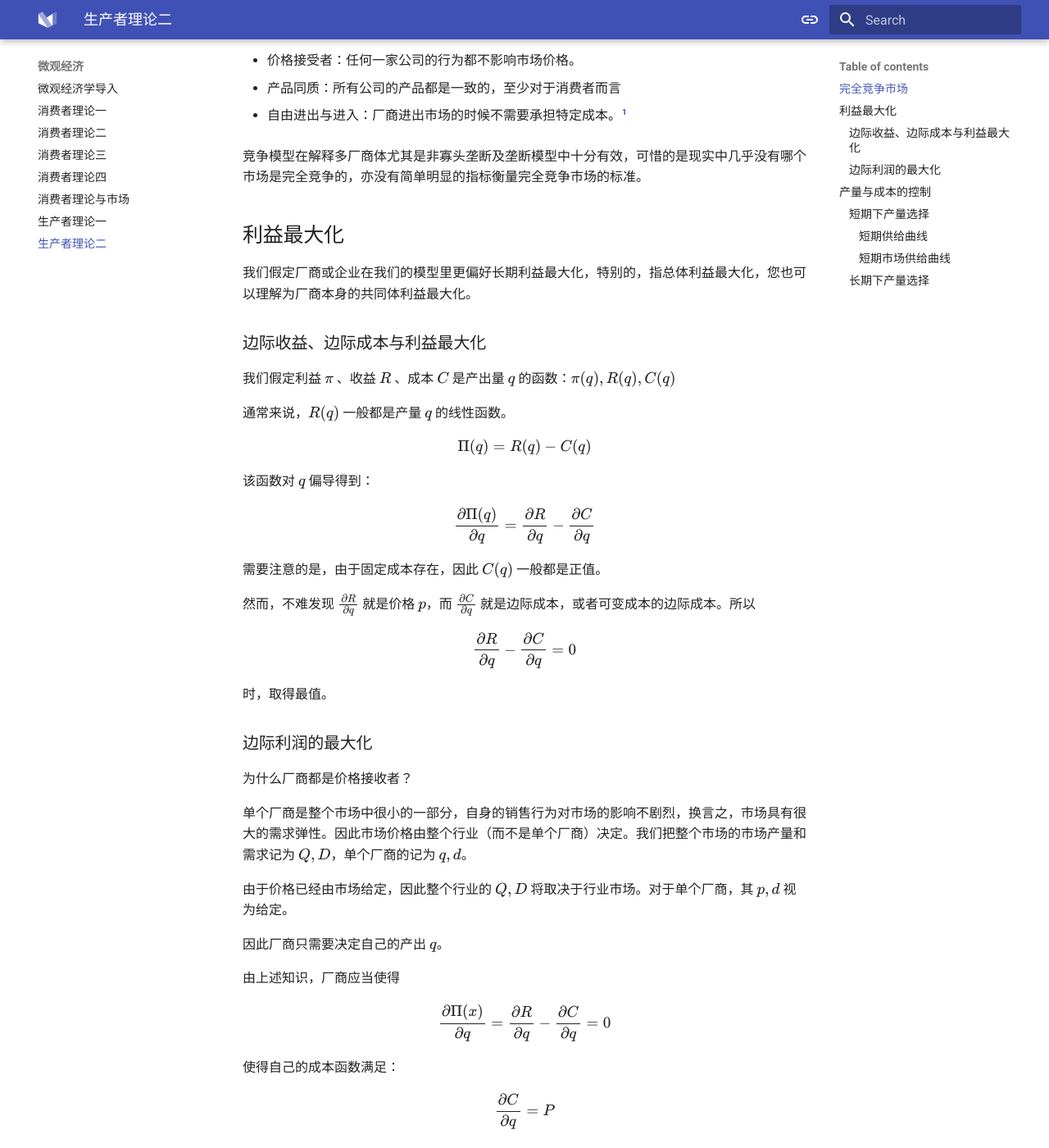
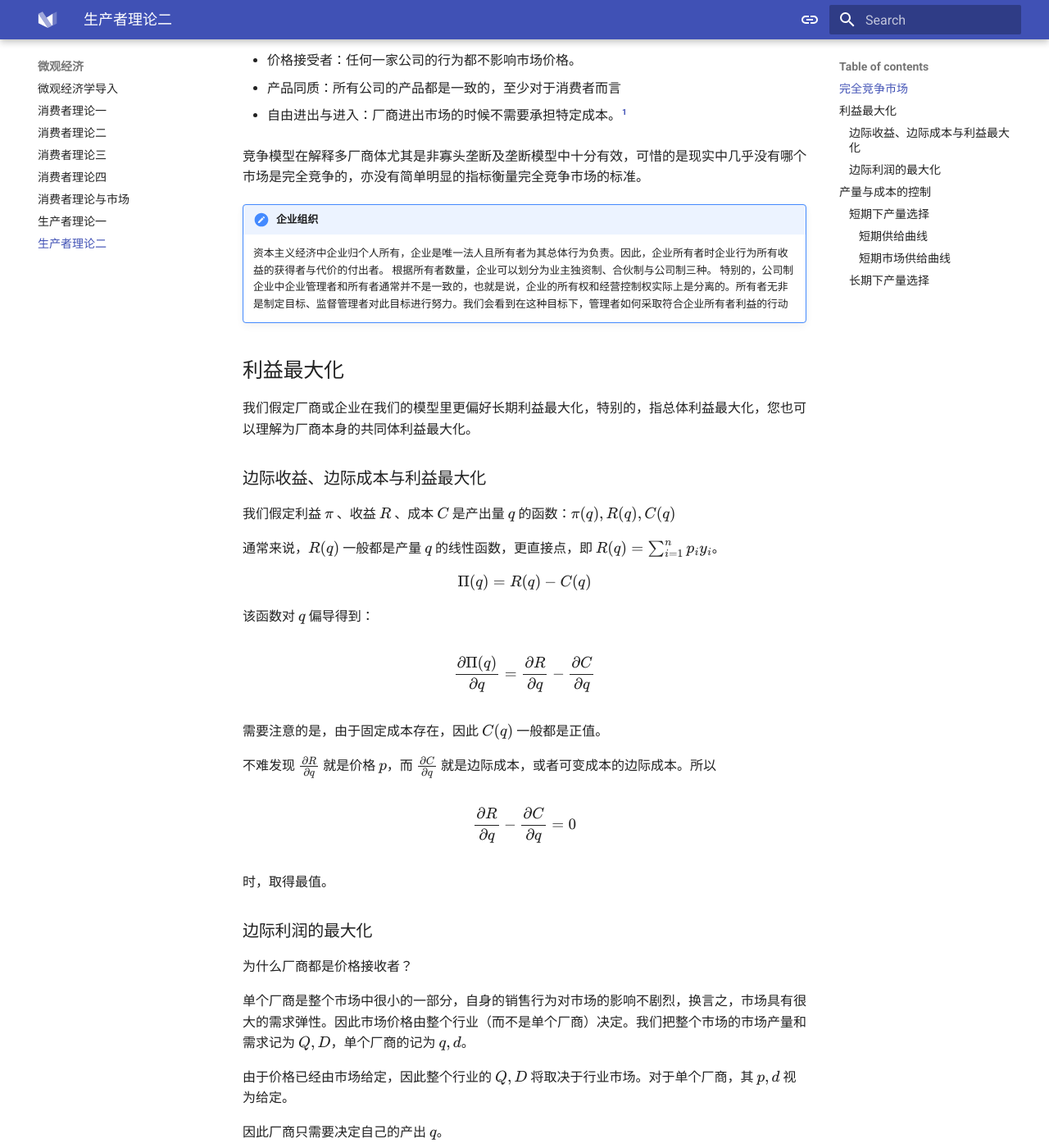
Before and after one commit to HarudogMyLand/FuckEconomicNote, an MkDocs documentation site: the page built from docs/microeco/tutorial8.md, in a window 1280 px wide and 1400 px high, scrolled down 384 px. Shown: the whole window at 82% size. Built offline with MkDocs 1.6.1 and Material for MkDocs 9.7.7, drawn with Linux system fonts in a browser that asks for light colours; some of the changed text lies outside the part shown.

Commit message:
update blog

```diff
--- a/docs/microeco/tutorial8.md
+++ b/docs/microeco/tutorial8.md
@@ -14,6 +14,11 @@
 
 竞争模型在解释多厂商体尤其是非寡头垄断及垄断模型中十分有效，可惜的是现实中几乎没有哪个市场是完全竞争的，亦没有简单明显的指标衡量完全竞争市场的标准。
 
+!!! note "企业组织"
+	资本主义经济中企业归个人所有，企业是唯一法人且所有者为其总体行为负责。因此，企业所有者时企业行为所有收益的获得者与代价的付出者。
+	根据所有者数量，企业可以划分为业主独资制、合伙制与公司制三种。
+	特别的，公司制企业中企业管理者和所有者通常并不是一致的，也就是说，企业的所有权和经营控制权实际上是分离的。所有者无非是制定目标、监督管理者对此目标进行努力。我们会看到在这种目标下，管理者如何采取符合企业所有者利益的行动
+
 ## 利益最大化
 
 我们假定厂商或企业在我们的模型里更偏好长期利益最大化，特别的，指总体利益最大化，您也可以理解为厂商本身的共同体利益最大化。
@@ -22,7 +27,7 @@
 
 我们假定利益 $\pi$ 、收益 $R$ 、成本 $C$ 是产出量 $q$ 的函数：$\pi(q), R(q), C(q)$
 
-通常来说，$R(q)$ 一般都是产量 $q$ 的线性函数。
+通常来说，$R(q)$ 一般都是产量 $q$ 的线性函数，更直接点，即 $R(q) = \sum^n_{i=1}p_i y_i$。
 $$
 \Pi(q) = R(q)-C(q)
 $$
@@ -31,12 +36,15 @@ $$
 $$
 \frac{\partial \Pi(q)}{\partial q}=\frac{\partial R}{\partial q} - \frac{\partial C}{\partial q}
 $$
+
 需要注意的是，由于固定成本存在，因此 $C(q)$ 一般都是正值。
 
-然而，不难发现 $\frac{\partial R}{\partial q}$ 就是价格 $p$，而 $\frac{\partial C}{\partial q}$ 就是边际成本，或者可变成本的边际成本。所以
+不难发现 $\frac{\partial R}{\partial q}$ 就是价格 $p$，而 $\frac{\partial C}{\partial q}$ 就是边际成本，或者可变成本的边际成本。所以
+
 $$
 \frac{\partial R}{\partial q}-\frac{\partial C}{\partial q}=0
 $$
+
 时，取得最值。
 
 ### 边际利润的最大化
@@ -66,9 +74,9 @@ $$
 
 ### 短期下产量选择
 
-短期中，资本数量恒定，因此必须选择可变投入（在这里是劳动和原料）水平使得利润最大化。利润最大化条件是：编辑成本曲线上升阶段，边际收益等于边际成本。
+**短期利润最大化**：短期中，资本数量恒定，因此必须选择可变投入（在这里是劳动和原料）水平使得利润最大化。利润最大化条件是：编辑成本曲线上升阶段，边际收益等于边际成本。
 
-
+为了达成**短期盈利能力最大化**，竞争性厂商在价格低于最低平均可变成本点时会拒绝生产。
 
 <center><svg width="400" height="300" viewBox="0 0 400 300" xmlns="http://www.w3.org/2000/svg">
   <line x1="50" y1="250" x2="350" y2="250" stroke="black" stroke-width="2"/>
```
Also changed, not shown: docs/microeco/tutorial5.md (+2 -0 lines).
